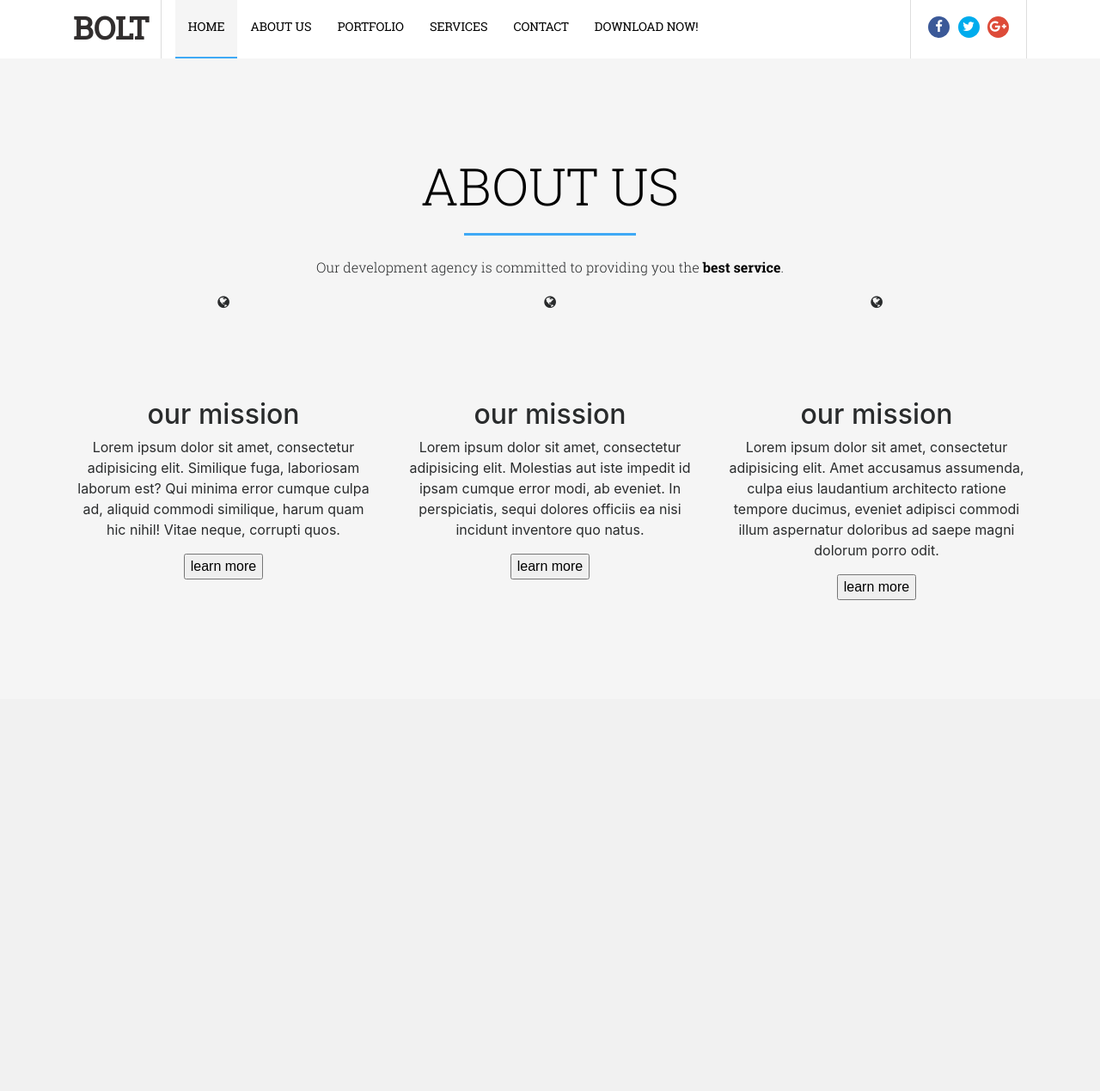
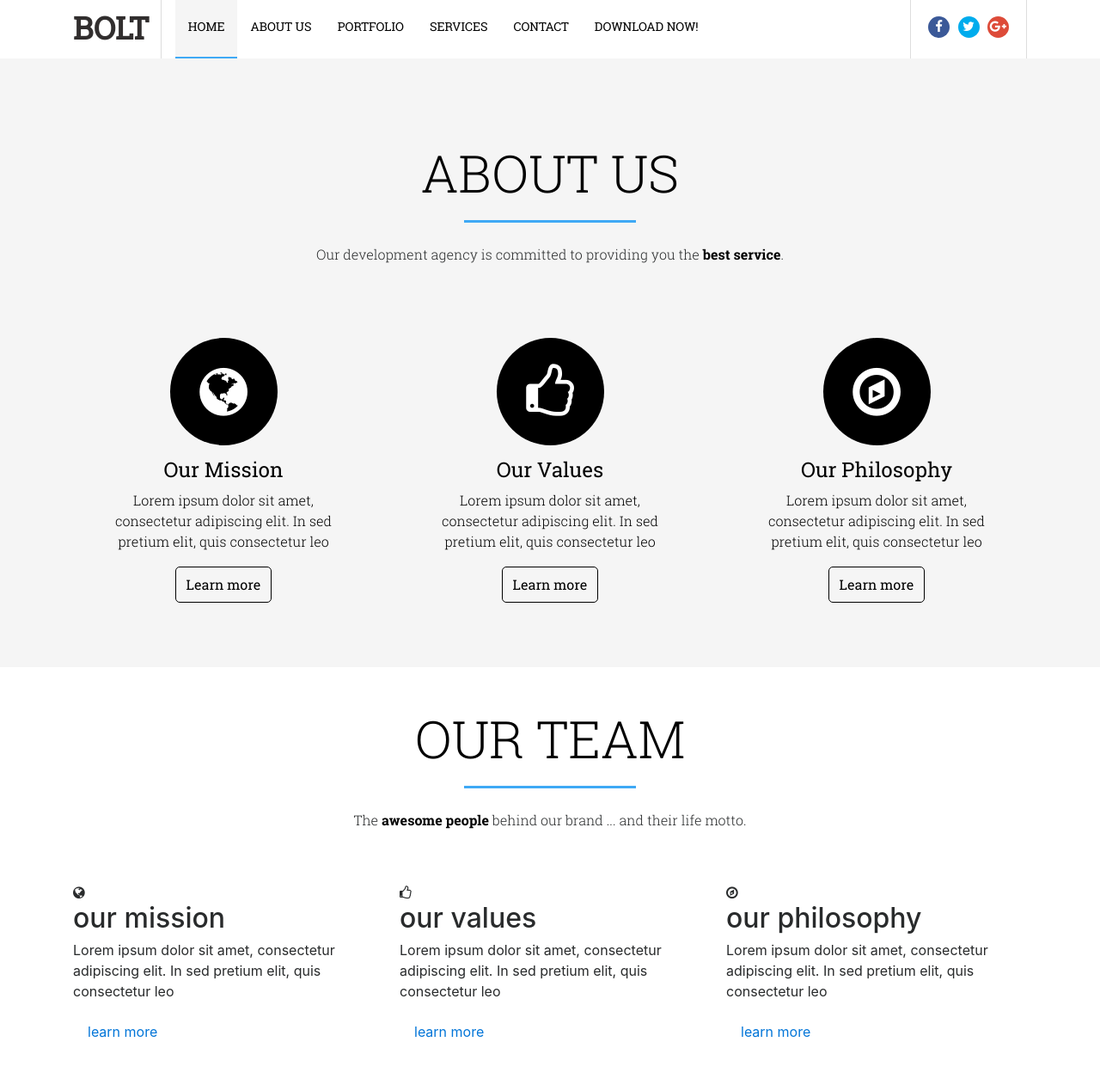
Before and after one commit to sandeepkamara/Demo-Blog, a PHP site: page / in a window 1280 px wide. Shown: the part 658-1927 px from the top of the page at 86% size. Before the commit the page ends 1356 px from the top, so only its background shows below. Run offline with PHP 8.4, Linux system fonts and the light colour scheme.

Commit message:
Changes by sandeep kamara

```diff
--- a/css/custom.css
+++ b/css/custom.css
@@ -223,17 +223,11 @@
 }
 /* Common Code Starts Here */
 .section-spacing {
-  padding: 115px 0;
+  padding: 50px 0;
   float: left;
   width: 100%;
 }
-/* Common Code Ends Here */
-/* About Us */
-#about-us {
-  background: #F5F5F5;
-  text-align: center;
-}
-#about-us .heading {
+.heading {
   font-size: 60px;
   font-family: "RSL";
   color: #000000;
@@ -241,8 +235,9 @@
   text-transform: uppercase;
   padding-bottom: 25px;
   margin-bottom: 25px;
+  text-align: center;
 }
-#about-us .heading:after {
+.heading:after {
   position: absolute;
   content: "";
   left: 0;
@@ -253,20 +248,70 @@
   height: 3px;
   margin: auto;
 }
-#about-us .sub-heading {
+.sub-heading {
   font-size: 16px;
   font-family: "RSL";
+  margin-bottom: 60px;
+  text-align: center;
 }
-#about-us .sub-heading strong {
+.sub-heading strong {
   color: #000000;
   font-family: "RSB";
 }
-#about-us .icon-wrapper {
+/* Common Code Ends Here */
+/* About Us */
+#about-us {
+  padding-top: 100px;
+  background: #F5F5F5;
+  text-align: center;
+}
+#about-us .about-wrapper {
+  padding: 25px 30px;
+}
+#about-us .about-wrapper .icon-wrapper {
   width: 125px;
   height: 125px;
+  display: flex;
+  align-items: center;
+  justify-content: center;
   border-radius: 100%;
   overflow: hidden;
+  background: #000000;
   position: relative;
   margin: auto;
 }
+#about-us .about-wrapper .icon-wrapper i {
+  font-size: 65px;
+  line-height: normal;
+  color: #ffffff;
+}
+#about-us .about-wrapper .about-title {
+  text-transform: capitalize;
+  font-size: 24px;
+  color: #000000;
+  font-weight: normal;
+  margin: 15px 0 10px;
+  font-family: "RSR";
+}
+#about-us .about-wrapper .about-desc {
+  margin-bottom: 5px;
+  font-size: 16px;
+  color: #000000;
+  font-family: "RSL";
+}
+#about-us .about-wrapper .learn-more {
+  margin-top: 12px;
+  background: none;
+  border-radius: 5px;
+  padding: 10px 12px;
+  border: 1px solid #000;
+  font-family: "RSR";
+  color: #000;
+  transition: all .5s;
+  -webkit-transition: all .5s;
+  -moz-transition: all .5s;
+}
+#about-us .about-wrapper .learn-more:first-letter {
+  text-transform: capitalize;
+}
 /*# sourceMappingURL=custom.css.map */
--- /dev/null
+++ b/css/mixins.css
@@ -0,0 +1,2 @@
+/* Border Radius Mixin */
+/*# sourceMappingURL=mixins.css.map */
--- a/index.php
+++ b/index.php
@@ -95,7 +95,7 @@
 		<div class="container">
 			<div class="row">
 				<div class="col-xs-12 col-sm-12 col-md-12 col-lg-12">
-					<h1 class="heading">about us</h1>
+					<h1 class="heading">About Us</h1>
 					<p class="sub-heading">Our development agency is committed to providing you the <strong>best service</strong>.</p>
 				</div>
 				<div class="col-xs-12 col-sm-4 col-md-4 col-lg-4">
@@ -104,9 +104,41 @@
 							<i class="fa fa-globe"></i>
 						</div>
 						<h2 class="about-title">our mission</h2>
-						<p class="about-desc">Lorem ipsum dolor sit amet, consectetur adipisicing elit. Similique fuga, laboriosam laborum est? Qui minima error cumque culpa ad, aliquid commodi similique, harum quam hic nihil! Vitae neque, corrupti quos.</p>
-						<button type="button" class="">learn more</button>
+						<p class="about-desc">Lorem ipsum dolor sit amet, consectetur adipiscing elit. In sed pretium elit, quis consectetur leo</p>
+						<a href="#" class="btn btn-default learn-more">learn more</a>
 					</div>
+				</div>
+				<div class="col-xs-12 col-sm-4 col-md-4 col-lg-4">
+					<div class="about-wrapper">
+						<div class="icon-wrapper">
+							<i class="fa fa-thumbs-o-up"></i>
+						</div>
+						<h2 class="about-title">our values</h2>
+						<p class="about-desc">Lorem ipsum dolor sit amet, consectetur adipiscing elit. In sed pretium elit, quis consectetur leo</p>
+						<a href="#" class="btn btn-default learn-more">learn more</a>
+					</div>
+				</div>
+				<div class="col-xs-12 col-sm-4 col-md-4 col-lg-4">
+					<div class="about-wrapper">
+						<div class="icon-wrapper">
+							<i class="fa fa-compass"></i>
+						</div>
+						<h2 class="about-title">our philosophy</h2>
+						<p class="about-desc">Lorem ipsum dolor sit amet, consectetur adipiscing elit. In sed pretium elit, quis consectetur leo</p>
+						<a href="#" class="btn btn-default learn-more">learn more</a>
+					</div>
+				</div>
+			</div>
+		</div>
+	</section>
+
+
+	<section id="our-team" class="section-spacing">
+		<div class="container">
+			<div class="row">
+				<div class="col-xs-12 col-sm-12 col-md-12 col-lg-12">
+					<h1 class="heading">our team</h1>
+					<p class="sub-heading">The <strong>awesome people</strong> behind our brand ... and their life motto.</p>
 				</div>
 				<div class="col-xs-12 col-sm-4 col-md-4 col-lg-4">
 					<div class="about-wrapper">
@@ -114,18 +146,28 @@
 							<i class="fa fa-globe"></i>
 						</div>
 						<h2 class="about-title">our mission</h2>
-						<p class="about-desc">Lorem ipsum dolor sit amet, consectetur adipisicing elit. Molestias aut iste impedit id ipsam cumque error modi, ab eveniet. In perspiciatis, sequi dolores officiis ea nisi incidunt inventore quo natus.</p>
-						<button type="button" class="">learn more</button>
+						<p class="about-desc">Lorem ipsum dolor sit amet, consectetur adipiscing elit. In sed pretium elit, quis consectetur leo</p>
+						<a href="#" class="btn btn-default learn-more">learn more</a>
 					</div>
 				</div>
 				<div class="col-xs-12 col-sm-4 col-md-4 col-lg-4">
 					<div class="about-wrapper">
 						<div class="icon-wrapper">
-							<i class="fa fa-globe"></i>
+							<i class="fa fa-thumbs-o-up"></i>
 						</div>
-						<h2 class="about-title">our mission</h2>
-						<p class="about-desc">Lorem ipsum dolor sit amet, consectetur adipisicing elit. Amet accusamus assumenda, culpa eius laudantium architecto ratione tempore ducimus, eveniet adipisci commodi illum aspernatur doloribus ad saepe magni dolorum porro odit.</p>
-						<button type="button" class="">learn more</button>
+						<h2 class="about-title">our values</h2>
+						<p class="about-desc">Lorem ipsum dolor sit amet, consectetur adipiscing elit. In sed pretium elit, quis consectetur leo</p>
+						<a href="#" class="btn btn-default learn-more">learn more</a>
+					</div>
+				</div>
+				<div class="col-xs-12 col-sm-4 col-md-4 col-lg-4">
+					<div class="about-wrapper">
+						<div class="icon-wrapper">
+							<i class="fa fa-compass"></i>
+						</div>
+						<h2 class="about-title">our philosophy</h2>
+						<p class="about-desc">Lorem ipsum dolor sit amet, consectetur adipiscing elit. In sed pretium elit, quis consectetur leo</p>
+						<a href="#" class="btn btn-default learn-more">learn more</a>
 					</div>
 				</div>
 			</div>
--- a/less/custom.less
+++ b/less/custom.less
@@ -236,16 +236,10 @@
 
 /* Common Code Starts Here */
 .section-spacing {
-	padding: 115px 0;
+	padding: 50px 0;
 	float: left;
 	width: 100%;
 }
-/* Common Code Ends Here */
-
-/* About Us */
-#about-us {
-	background: #F5F5F5;
-	text-align: center;
 .heading {
 	font-size: 60px;
 	font-family: "RSL";
@@ -254,6 +248,7 @@
 	text-transform: uppercase;
 	padding-bottom: 25px;
 	margin-bottom: 25px;
+	text-align: center;
 	&:after {
 		position: absolute;
 		content: "";
@@ -269,17 +264,67 @@
 .sub-heading {
 	font-size: 16px;
 	font-family: "RSL";
+	margin-bottom: 60px;
+	text-align: center;
 	strong {
 		color: #000000;
 		font-family: "RSB";
 	}
 }
+/* Common Code Ends Here */
+
+/* About Us */
+#about-us {
+	padding-top: 100px;
+	background: #F5F5F5;
+	text-align: center;
+	.about-wrapper {
+		padding: 25px 30px;
 		.icon-wrapper {
 			width: 125px;
 			height: 125px;
+			display: flex;
+			align-items: center;
+			justify-content: center;
 			border-radius: 100%;
 			overflow: hidden;
+			background: #000000;
 			position: relative;
 			margin: auto;
+			i {
+				font-size: 65px;
+				line-height: normal;
+				color: #ffffff;
 			}
 		}
+		.about-title {
+			text-transform: capitalize;
+			font-size: 24px;
+			color: #000000;
+			font-weight: normal;
+			margin: 15px 0 10px;
+			font-family: "RSR";
+		}
+		.about-desc {
+			margin-bottom: 5px;
+			font-size: 16px;
+			color: #000000;
+			font-family: "RSL";
+		}
+		.learn-more {
+			margin-top: 12px;
+			background: none;
+			border-radius: 5px;
+			padding: 10px 12px;
+			border: 1px solid #000;
+			font-family: "RSR";
+			color: #000;
+			transition: all .5s;
+			-webkit-transition: all .5s;
+			-moz-transition: all .5s;
+			&:first-letter {
+				text-transform: capitalize;
+			}
+		}
+	}
+}
```
Also changed, not shown: 2 other files. Lines whose indentation alone changed are shown as unchanged.
